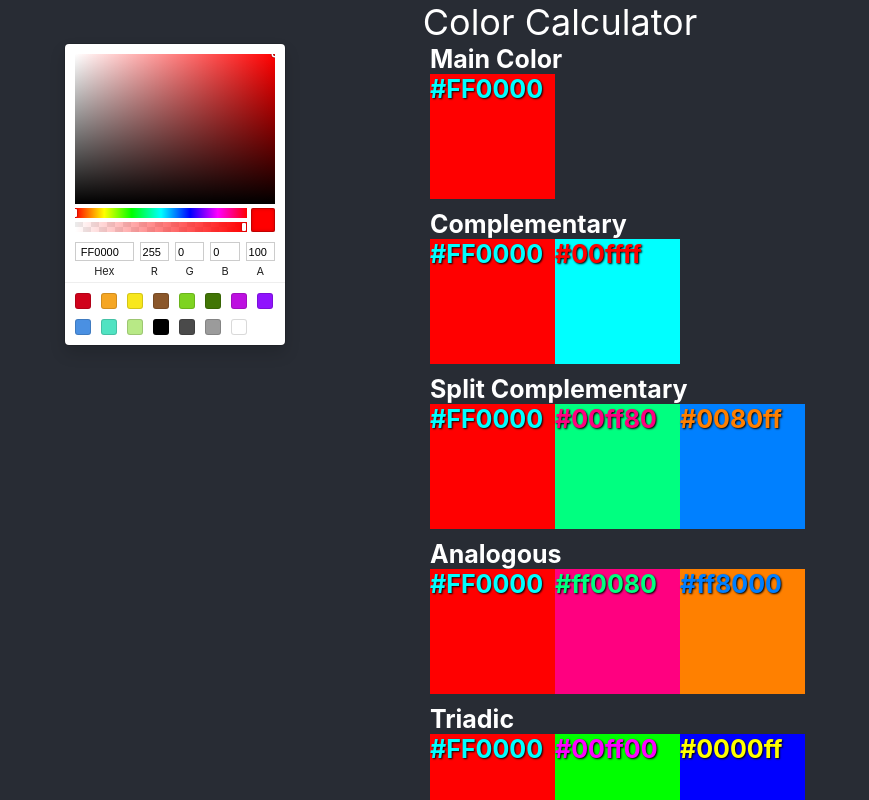
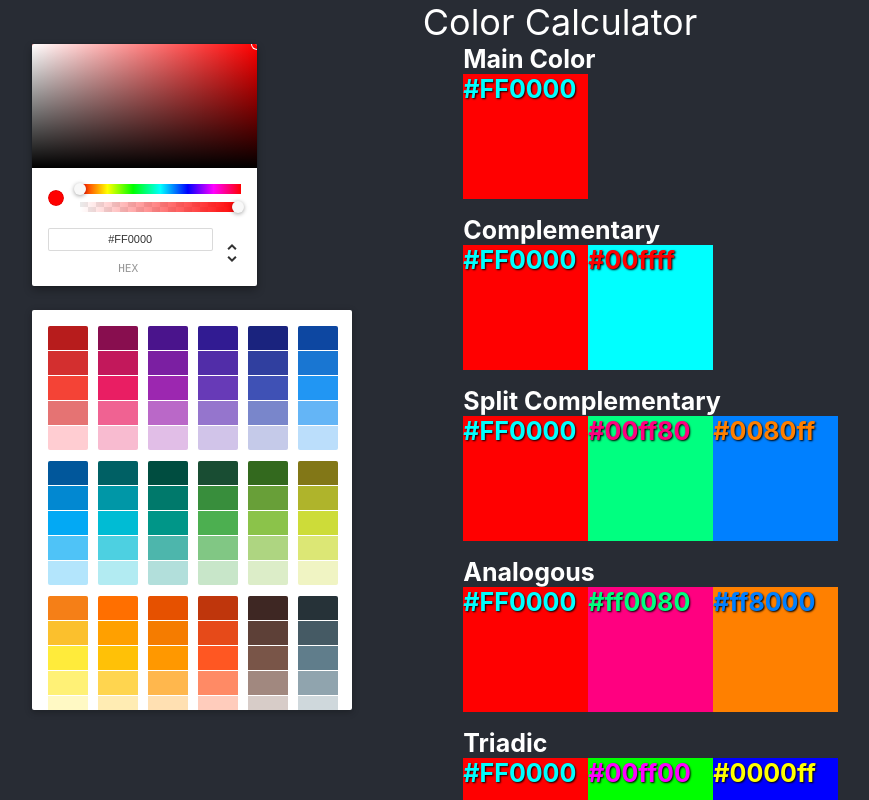
Before and after one commit to LuoKevin/color-calculator, a React (Create React App) app: page / in a window 1280 px wide. Shown: the top 800 px of the page, without its empty margins (80-949 px from the left). Built offline with nearby package versions, Linux system fonts and the light colour scheme.

Commit message:
picker refinements

```diff
--- a/src/color/components/ColorPicker.tsx
+++ b/src/color/components/ColorPicker.tsx
@@ -1,5 +1,5 @@
 import React from 'react';
-import {CirclePicker, ColorChangeHandler, SketchPicker} from 'react-color';
+import {ChromePicker, ColorChangeHandler, SwatchesPicker} from 'react-color';
 import ColorWheel, {ColorWheelProvider} from '../interfaces/ColorWheel';
 
 
@@ -10,11 +10,28 @@ function colorPicker(colorWheel: ColorWheel, setColor: React.Dispatch<React.SetS
     }
 
 
-    return (<SketchPicker
-        color={colorWheel.mainColor}
-        onChange={onChangeColor}
-        onChangeComplete={onChangeColor}
-    />)
+    const colorPickerStyle = {
+        display: 'flex',
+        flexDirection: 'column' as 'column',
+        gap: "3vh",
+        justifyContent: "space-around",
+    }
+
+    return (
+        <div style={colorPickerStyle}>
+            <ChromePicker
+                color={colorWheel.mainColor}
+                onChange={onChangeColor}
+                onChangeComplete={onChangeColor}
+            />
+
+            <SwatchesPicker color={colorWheel.mainColor}
+                            onChange={onChangeColor}
+                            onChangeComplete={onChangeColor}
+                            height={400}
+            />
+        </div>
+    )
 }
 
 export default colorPicker;
--- a/src/color/components/ColorViewer.tsx
+++ b/src/color/components/ColorViewer.tsx
@@ -12,7 +12,7 @@ function ColorViewer(colorWheel: ColorWheel) {
     }
     const boxStyle = {
         display: 'flex',
-        gap: "10px",
+        gap: "2vh",
         flexDirection: 'column' as 'column',
     }
     return (
```
